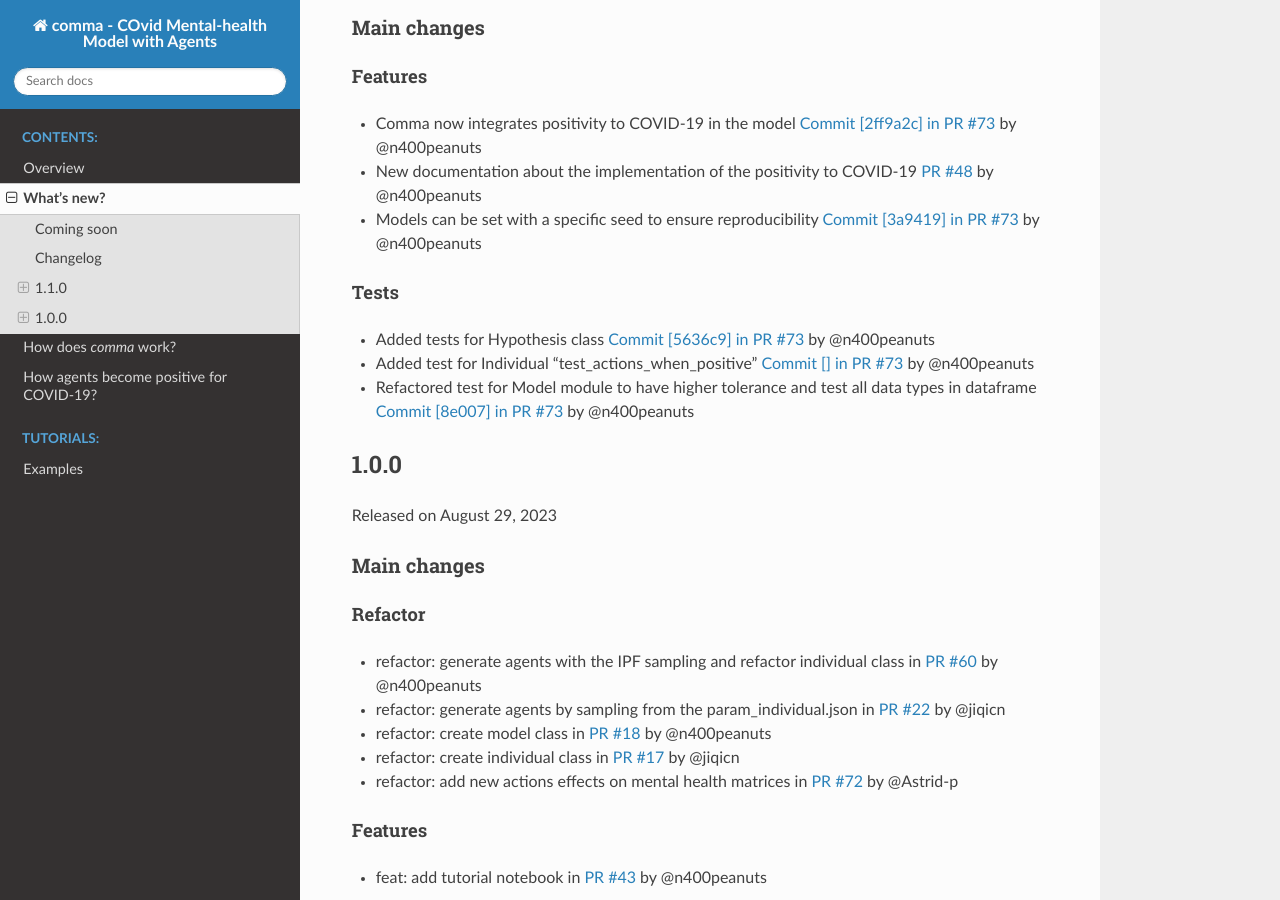
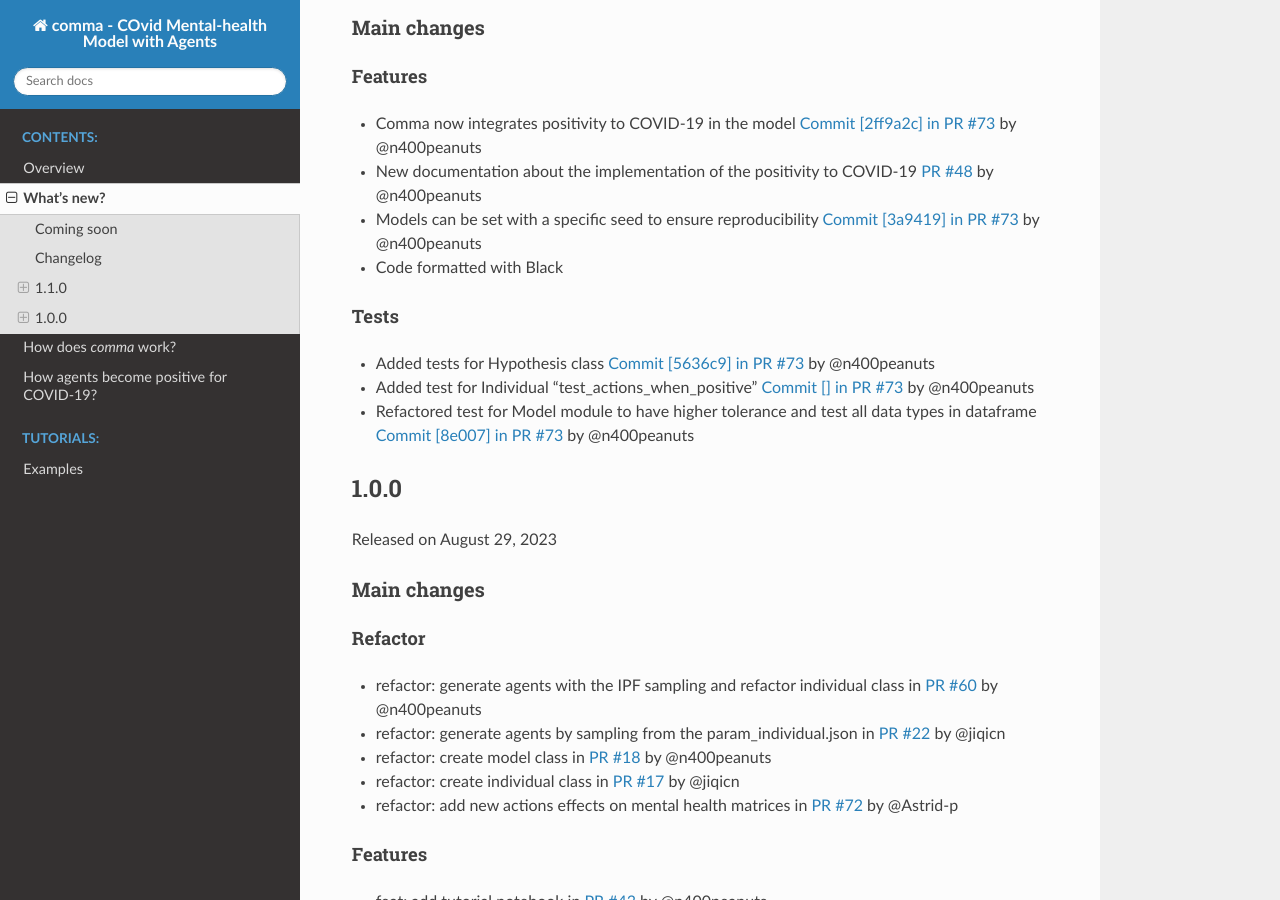
Before and after one commit to covid19ABM/comma, a Sphinx documentation site: the page built from docs/whatsnew.rst, in a window 1280 px wide and 900 px high, scrolled down 554 px. Built offline with Sphinx 7.4.7 and the Read the Docs theme 2.0.0, drawn with Linux system fonts in a browser that asks for light colours; pages that are not in the unit, such as notebooks, are missing from menus.

Commit message:
change integrated into changelog and readmes

```diff
--- a/CHANGELOG.rst
+++ b/CHANGELOG.rst
@@ -18,6 +18,7 @@ Features
 - Comma now integrates positivity to COVID-19 in the model `Commit [2ff9a2c] in PR #73 <https://github.com/covid19ABM/comma/pull/73/commits/2ff9a2c736a8b2a9c9235cea6a4c8d090c7d27dd>`_ by @n400peanuts
 - New documentation about the implementation of the positivity to COVID-19 `PR #48 <https://github.com/covid19ABM/comma/commit/37372a3c46202d650297a285f091810914caddb1>`_ by @n400peanuts
 - Models can be set with a specific seed to ensure reproducibility  `Commit [3a9419] in PR #73 <https://github.com/covid19ABM/comma/pull/73/commits/3a9419446e502b50e8cc667e4ff9737ea622e871>`_ by @n400peanuts
+- Code formatted with Black
 
 Tests
 ^^^^^
--- a/docs/overview.rst
+++ b/docs/overview.rst
@@ -10,7 +10,7 @@ Project status
 ~~~~~~~~~~~~~~
 
 |Python package| |pages-build-deployment| |Docs| |Quality Gate Status|
-|github license badge| |OpenSSF Best Practices| |Coverage|
+|github license badge| |OpenSSF Best Practices| |Coverage| |Black|
 
 ~~~~~~~~~~~~~~~~~
 Table of contents
@@ -118,6 +118,8 @@ Directory <https://research-software-directory.org/projects/covid-19-mitigation-
    :target: https://github.com/covid19ABM/comma
 .. |OpenSSF Best Practices| image:: https://www.bestpractices.dev/projects/7777/badge
    :target: https://www.bestpractices.dev/projects/7777
+.. |Black| image:: https://img.shields.io/badge/code%20style-black-000000.svg
+   :target: https://github.com/psf/black
 .. |image2| image:: ../_static/pin.svg
    :target: #why
 .. |image3| image:: _static/pin.svg
```
Also changed, not shown: README.md (+1 -0 lines).
